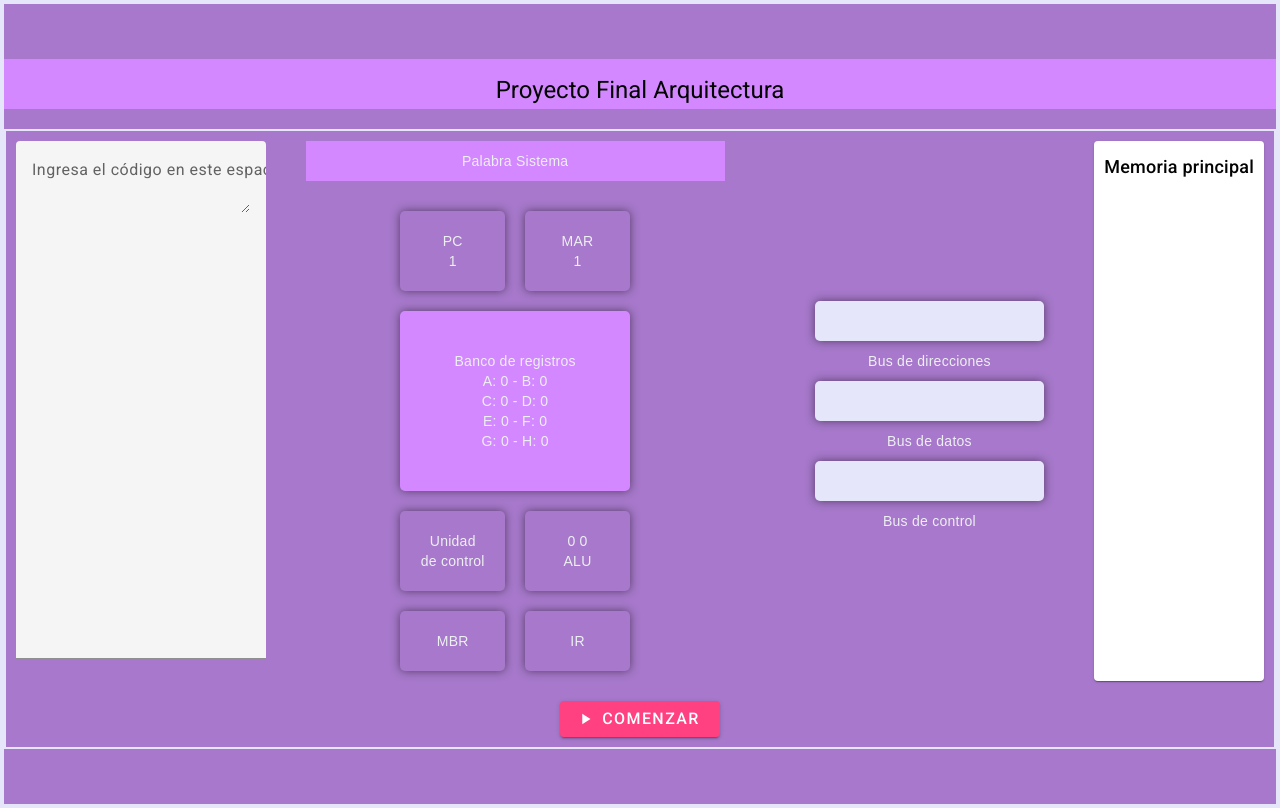
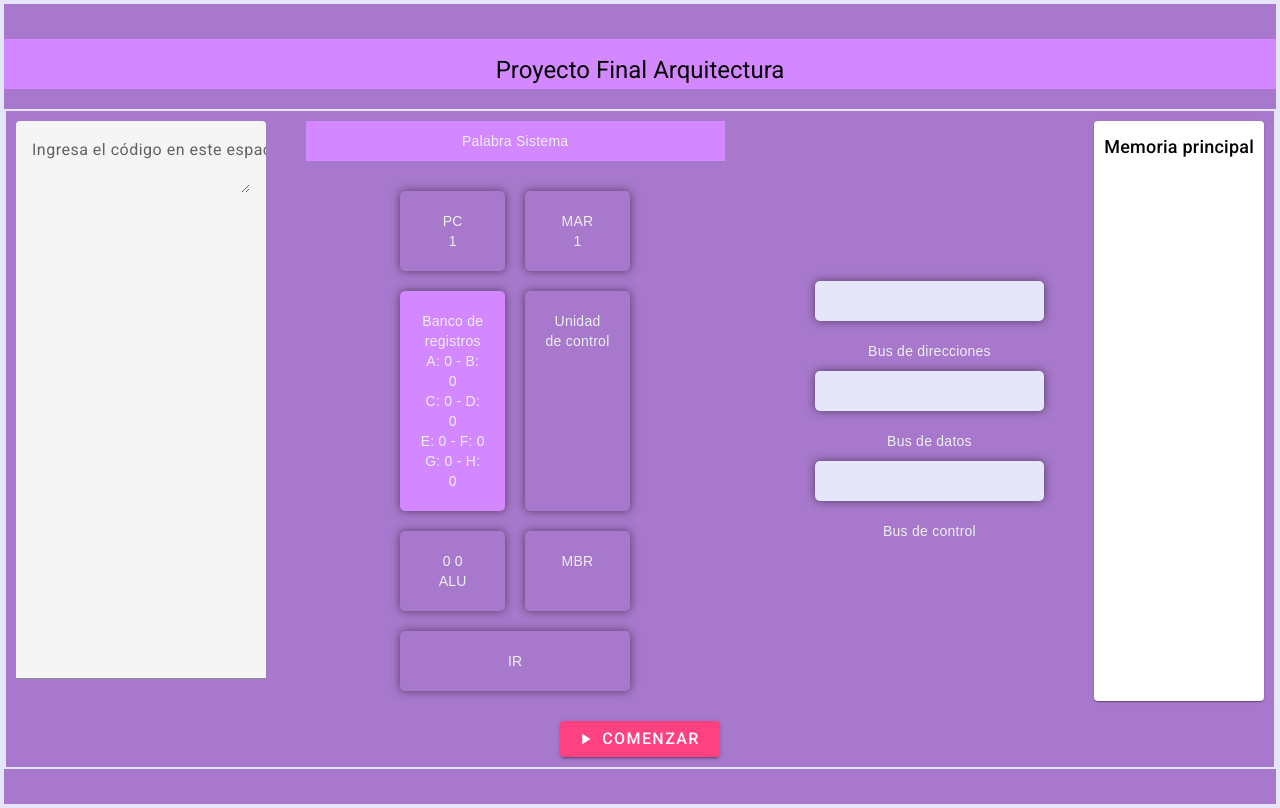
Before and after one commit to juandiramu/ProyectoArquitectura, an Angular app: page / in a window 1280 px wide. Built offline with nearby package versions, Linux system fonts and the light colour scheme.

Commit message:
Actualización

```diff
--- a/src/app/app.component.css
+++ b/src/app/app.component.css
@@ -24,7 +24,7 @@ header {
   height: 20px;
 }
 
-.container__body {
+.main-container {
   background-color: #a778cb;
   border: solid 2px #e6e6fa;
   height: auto;
@@ -33,24 +33,24 @@ header {
   box-sizing: border-box;
 }
 
-.container__body__principal {
+.input-container {
   display: flex;
   flex-wrap: wrap;
   justify-content: space-around;
 }
 
-.container__body__principal__input {
+.input-field {
   width: 20%;
 }
 
-.container__body__principal__center {
+.status-container {
   display: flex;
   flex-direction: column;
   align-items: center;
   flex: 1;
 }
 
-.system_word {
+.system-message {
   background-color: #d388ff;
   padding: 10px;
   margin-bottom: 20px;
@@ -58,19 +58,20 @@ header {
   width: 80%;
 }
 
-.container__body__principal__center__down {
+.system-status {
   display: flex;
   flex-wrap: wrap;
   justify-content: space-around;
   width: 50%;
 }
 
-.PC,
-.MAR,
-.container__body__principal__center__UC,
-.container__body__principal__center__ALU,
-.container__body__principal__center__MBR,
-.container__body__principal__center__IR {
+.program-counter,
+.memory-address-register,
+.general-purpose-registers,
+.control-unit,
+.arithmetic-logic-unit,
+.memory-buffer-register,
+.instruction-register {
   flex: 1;
   margin: 10px;
   padding: 20px;
@@ -80,18 +81,16 @@ header {
   box-shadow: 0 0 10px rgba(0, 0, 0, 0.5);
 }
 
-.container__body__principal__center__AG {
-  flex: 1;
-  margin: 10px;
-  padding: 40px;
-  text-align: center;
-  color: #ecf0f1;
-  border-radius: 5px;
-  box-shadow: 0 0 10px rgba(0, 0, 0, 0.5);
+.general-purpose-registers {
   background-color: #d388ff;
 }
 
-.container__body__principal__buses {
+.active-processor-element {
+  border: 2px solid #f890e5;
+  box-shadow: 0px 0px 11px 0px #f80bdc;
+}
+
+.buses-container {
   display: flex;
   justify-content: center;
   flex-direction: column;
@@ -101,9 +100,9 @@ header {
   margin-top: 150px;
 }
 
-.directions,
-.data,
-.control {
+.address-bus,
+.data-bus,
+.control-bus {
   flex: 1;
   margin: 10px;
   padding: 20px;
@@ -114,25 +113,20 @@ header {
   background-color: #e6e6fa;
 }
 
-.bus_name {
+.bus-name {
   color: #ecf0f1;
   margin-top: 10px;
   display: flex;
   justify-content: center;
 }
 
-.elemento__procesador__activo {
-  border: 2px solid #f890e5;
-  box-shadow: 0px 0px 11px 0px #f80bdc;
-}
-
-.footer_button {
+.footer-container {
   margin-top: 20px;
   width: 100%;
   text-align: center;
 }
 
-.header__button {
+.start-button {
   background-color: #e74c3c;
   color: #ecf0f1;
   padding: 10px 20px;
@@ -141,11 +135,11 @@ header {
   font-size: 16px;
 }
 
-.container__body__principal__card {
+.memory-card {
   color: #030303;
 }
 
-.text_memory{
+.memory-text {
   font-size: 18px;
   padding: 10px;
 }
--- a/src/app/app.component.html
+++ b/src/app/app.component.html
@@ -14,40 +14,40 @@
     <h1>Proyecto Final Arquitectura</h1>
   </header>
 
-  <div class="container__body">
-    <div class="container__body__principal">
-      <mat-form-field class="container__body__principal__input">
-        <mat-label>Ingresa el código en este espacio.</mat-label>
+  <div class="main-container">
+    <div class="input-container">
+      <mat-form-field class="input-field">
+        <mat-label class="input-label">Ingresa el código en este espacio.</mat-label>
         <textarea matInput [(ngModel)]="addedInstructions"></textarea>
       </mat-form-field>
 
-      <div class="container__body__principal__center">
-        <div class="system_word">{{error}}</div>
-        <div class="container__body__principal__center__down">
-          <div class="PC">
+      <div class="status-container">
+        <div class="system-message">{{error}}</div>
+        <div class="system-status">
+          <div class="program-counter">
             PC <br>
             {{PC+1}}
           </div>
-          <div class="MAR">
+          <div class="memory-address-register">
             MAR <br>
             {{MAR+1}}
           </div>
-          <div class="container__body__principal__center__AG"
-            [ngClass]="{'elemento__procesador__activo': almacenGeneralEstaActivo}">
+          <div class="general-purpose-registers"
+            [ngClass]="{'active-processor-element': registerBankIsActive}">
             <div>
               Banco de registros <br>
-              <div class="text_bank_registers">
-                A: {{registerBanck.A}} - B: {{registerBanck.B}} <br>
-                C: {{registerBanck.C}} - D: {{registerBanck.D}} <br>
-                E: {{registerBanck.E}} - F: {{registerBanck.F}} <br>
-                G: {{registerBanck.G}} - H: {{registerBanck.H}}
+              <div class="register-values">
+                A: {{registerBank.A}} - B: {{registerBank.B}} <br>
+                C: {{registerBank.C}} - D: {{registerBank.D}} <br>
+                E: {{registerBank.E}} - F: {{registerBank.F}} <br>
+                G: {{registerBank.G}} - H: {{registerBank.H}}
               </div>
             </div>
           </div>
-          <div class="container__body__principal__center__UC">
+          <div class="control-unit">
             Unidad de control
           </div>
-          <div class="container__body__principal__center__ALU">
+          <div class="arithmetic-logic-unit">
             <div>
               <div>
                 <span>{{ALU.operand1}} </span>  {{ALU.operation}}  <span> {{ALU.operand2}}</span>
@@ -55,34 +55,28 @@
               ALU
             </div>
           </div>
-          <div class="container__body__principal__center__MBR">
+          <div class="memory-buffer-register">
             MBR <br>
             {{MBR}}
           </div>
-          <div class="container__body__principal__center__IR">
+          <div class="instruction-register">
             IR <br>
             {{IR}}
           </div>
         </div>
       </div>
 
-      <div class="container__body__principal__buses">
-        <div class="buses__container">
-          <div class="directions" [ngClass]="{'elemento__procesador__activo': busDireccionesEstaActivo}"></div>
-          <div class="bus_name">Bus de direcciones</div>
-        </div>
-        <div>
-          <div class="data" [ngClass]="{'elemento__procesador__activo': busDatosEstaActivo}"></div>
-          <div class="bus_name">Bus de datos</div>
-        </div>
-        <div>
-          <div class="control" [ngClass]="{'elemento__procesador__activo': busControlEstaActivo}"></div>
-          <div class="bus_name">Bus de control</div>
-        </div>
+      <div class="buses-container">
+        <div class="address-bus" [ngClass]="{'active-processor-element': addressBusIsActive}"></div>
+        <div class="bus-name">Bus de direcciones</div>
+        <div class="data-bus" [ngClass]="{'active-processor-element': dataBusIsActive}"></div>
+        <div class="bus-name">Bus de datos</div>
+        <div class="control-bus" [ngClass]="{'active-processor-element': controlBusIsActive}"></div>
+        <div class="bus-name">Bus de control</div>
       </div>
 
-      <mat-card class="container__body__principal__card">
-        <mat-card-title class="text_memory">Memoria principal</mat-card-title>
+      <mat-card class="memory-card">
+        <mat-card-title class="memory-text">Memoria principal</mat-card-title>
         <mat-card-content>
           <div *ngFor="let instruccion of memory.positions; index as index">
             {{index+1}} - {{instruccion}}
@@ -91,9 +85,9 @@
       </mat-card>
     </div>
 
-    <footer class="footer_button">
-      <button class="header__button" mat-raised-button color="accent" (click)="LoadAndRunInstructions()"
-        [disabled]="!habilitarBtnEjecutar">
+    <footer class="footer-container">
+      <button class="start-button" mat-raised-button color="accent" (click)="LoadAndRunInstructions()"
+        [disabled]="!enableRunButton">
         <mat-icon>play_arrow</mat-icon>COMENZAR
       </button>
     </footer>
--- a/src/app/app.component.ts
+++ b/src/app/app.component.ts
@@ -1,14 +1,13 @@
 import { Component } from '@angular/core';
+import { ProcessorElements } from './Enums/Elements';
+import { VariableInstruction } from './Enums/InstructionVariable';
+import { OperationInstruction } from './Enums/OperationInstruction';
+import { States } from './Enums/States';
 import { Instruction } from './Models/Instruction';
-import { ALU } from './Models/alu';
 import { Memory } from './Models/Memory';
 import { RegisterBanck } from './Models/RegisterBanck';
-import { ProcessorElements } from './Enums/Elements';
+import { ALU } from './Models/alu';
 import { ExecuteTaskService } from './Services/EecuteTaskService';
-import { States } from './Enums/States';
-import { OperationInstruction } from './Enums/OperationInstruction';
-import { VariableInstruction } from './Enums/InstructionVariable';
-import { ThisReceiver } from '@angular/compiler';
 
 @Component({
   selector: 'app-root',
@@ -16,11 +15,10 @@ import { ThisReceiver } from '@angular/compiler';
   styleUrls: ['./app.component.css'],
 })
 export class AppComponent {
-
   addedInstructions: string = '';
   activeElement: ProcessorElements;
   computerState: States;
-  error : string = 'Palabra Sistema'
+  error: string = 'Palabra Sistema';
 
   PC: number = 0;
   MAR: number = 0;
@@ -28,7 +26,7 @@ export class AppComponent {
   IR: Instruction | undefined;
   ALU: ALU = new ALU();
   memory: Memory = new Memory();
-  registerBanck: RegisterBanck = new RegisterBanck();
+  registerBank: RegisterBanck = new RegisterBanck();
 
   constructor(private executeTaskService: ExecuteTaskService) {
     this.computerState = States.SIN_INICIAR;
@@ -56,50 +54,50 @@ export class AppComponent {
   private async ExecuteSavedInstructions() {
     await this.executeTaskService.ExecuteTaskAfterTime(() => {
       this.activeElement = ProcessorElements.PC;
-    })
+    });
     await this.executeTaskService.ExecuteTaskAfterTime(() => {
       this.activeElement = ProcessorElements.MAR;
-    })
+    });
     await this.executeTaskService.ExecuteTaskAfterTime(() => {
       this.MAR = this.PC;
-    })
+    });
     await this.executeTaskService.ExecuteTaskAfterTime(() => {
       this.activeElement = ProcessorElements.BUS_CONTROL;
-    })
+    });
     await this.executeTaskService.ExecuteTaskAfterTime(() => {
       this.activeElement = ProcessorElements.BUS_DIRECCIONES;
-    })
+    });
     await this.executeTaskService.ExecuteTaskAfterTime(() => {
       this.activeElement = ProcessorElements.MEMORIA;
-    })
+    });
     await this.executeTaskService.ExecuteTaskAfterTime(() => {
       this.activeElement = ProcessorElements.BUS_DATOS;
-    })
+    });
     await this.executeTaskService.ExecuteTaskAfterTime(() => {
       this.activeElement = ProcessorElements.MBR;
-    })
+    });
     await this.executeTaskService.ExecuteTaskAfterTime(() => {
       this.MBR = this.memory.GetInstruction(this.PC);
-    })
+    });
     await this.executeTaskService.ExecuteTaskAfterTime(() => {
       this.activeElement = ProcessorElements.IR;
-    })
+    });
     await this.executeTaskService.ExecuteTaskAfterTime(() => {
       this.IR = this.MBR;
-    })
+    });
     await this.executeTaskService.ExecuteTaskAfterTime(() => {
       this.activeElement = ProcessorElements.UNIDAD_CONTROL;
-    })
+    });
     await this.executeTaskService.ExecuteTaskAfterTime(async () => {
       await this.ExecuteInstruction();
-    })
+    });
     await this.executeTaskService.ExecuteTaskAfterTime(() => {
       this.activeElement = ProcessorElements.UNIDAD_CONTROL;
-    })
+    });
     if (this.LineToExecute()) {
       this.ExecuteSavedInstructions();
       this.PC++;
-    }else{
+    } else {
       this.computerState = States.SIN_INICIAR;
     }
   }
@@ -109,202 +107,276 @@ export class AppComponent {
       return;
     }
     const operacion = this.IR.operation;
-    const operando1: number | VariableInstruction | undefined = this.IR.eperand1;
-    const operando2: number | VariableInstruction | undefined = this.IR.operand2;
-    const operando3: number | VariableInstruction | undefined = this.IR.operand3;
+    const operando1: number | VariableInstruction | undefined =
+      this.IR.eperand1;
+    const operando2: number | VariableInstruction | undefined =
+      this.IR.operand2;
+    const operando3: number | VariableInstruction | undefined =
+      this.IR.operand3;
 
     switch (operacion) {
       case OperationInstruction.LOAD:
         await this.LoadInstruction(operando1, operando2);
         break;
       case OperationInstruction.ADD:
-        await this.MathInstruction(OperationInstruction.ADD, operando1, operando2, operando3);
+        await this.MathInstruction(
+          OperationInstruction.ADD,
+          operando1,
+          operando2,
+          operando3
+        );
         break;
       case OperationInstruction.SUB:
-        await this.MathInstruction(OperationInstruction.SUB, operando1, operando2, operando3);
+        await this.MathInstruction(
+          OperationInstruction.SUB,
+          operando1,
+          operando2,
+          operando3
+        );
         break;
       case OperationInstruction.MUL:
-        await this.MathInstruction(OperationInstruction.MUL, operando1, operando2, operando3);
+        await this.MathInstruction(
+          OperationInstruction.MUL,
+          operando1,
+          operando2,
+          operando3
+        );
         break;
       case OperationInstruction.DIV:
-        await this.MathInstruction(OperationInstruction.DIV, operando1, operando2, operando3);
+        await this.MathInstruction(
+          OperationInstruction.DIV,
+          operando1,
+          operando2,
+          operando3
+        );
         break;
       case OperationInstruction.MOVE:
         await this.MoveInstruction(operando1, operando2);
         break;
       default:
-        this.error = "Operación incorrecta"
+        this.error = 'Operación incorrecta';
         break;
     }
   }
 
-  private async LoadInstruction( numero: number | VariableInstruction | undefined, variableAGuardar: number | VariableInstruction | undefined): Promise<void> {
+  private async LoadInstruction(
+    numero: number | VariableInstruction | undefined,
+    variableAGuardar: number | VariableInstruction | undefined
+  ): Promise<void> {
     if (variableAGuardar == undefined || numero == undefined) {
-      this.error = "Variable no existe"
+      this.error = 'Variable no existe';
       return;
     }
     await this.executeTaskService.ExecuteTaskAfterTime(() => {
       this.activeElement = ProcessorElements.BANCO_REGISTROS;
-    })
+    });
     await this.executeTaskService.ExecuteTaskAfterTime(() => {
-      switch(variableAGuardar) {
+      switch (variableAGuardar) {
         case VariableInstruction.A:
-          this.registerBanck.A = numero;
+          this.registerBank.A = numero;
           break;
         case VariableInstruction.B:
-          this.registerBanck.B = numero;
+          this.registerBank.B = numero;
           break;
         case VariableInstruction.C:
-          this.registerBanck.C = numero;
+          this.registerBank.C = numero;
           break;
         case VariableInstruction.D:
-          this.registerBanck.D = numero;
+          this.registerBank.D = numero;
           break;
         case VariableInstruction.E:
-          this.registerBanck.E = numero;
+          this.registerBank.E = numero;
           break;
         case VariableInstruction.F:
-          this.registerBanck.F = numero;
+          this.registerBank.F = numero;
           break;
         case VariableInstruction.G:
-          this.registerBanck.G = numero;
+          this.registerBank.G = numero;
           break;
         case VariableInstruction.H:
-          this.registerBanck.H = numero;
+          this.registerBank.H = numero;
           break;
         default:
-          this.error = "Variable no existe"
+          this.error = 'Variable no existe';
           break;
       }
-    })
+    });
   }
 
-  private async MathInstruction(tipoOperacion: OperationInstruction, primeraVariable: number | VariableInstruction | undefined, segundaVariable: number | VariableInstruction | undefined, variableDestino: number | VariableInstruction | undefined): Promise<void> {
+  private async MathInstruction(
+    tipoOperacion: OperationInstruction,
+    primeraVariable: number | VariableInstruction | undefined,
+    segundaVariable: number | VariableInstruction | undefined,
+    variableDestino: number | VariableInstruction | undefined
+  ): Promise<void> {
     if (primeraVariable == undefined || segundaVariable == undefined) {
-      this.error = "Variable no definida";
+      this.error = 'Variable no definida';
     }
-    if(variableDestino == undefined){
+    if (variableDestino == undefined) {
       variableDestino = segundaVariable;
     }
-    switch(variableDestino) {
+    switch (variableDestino) {
       case VariableInstruction.A:
-        this.registerBanck.A = await this.AluInstruction(tipoOperacion, primeraVariable, segundaVariable);
+        this.registerBank.A = await this.AluInstruction(
+          tipoOperacion,
+          primeraVariable,
+          segundaVariable
+        );
         break;
       case VariableInstruction.B:
-        this.registerBanck.B = await this.AluInstruction(tipoOperacion, primeraVariable, segundaVariable);
+        this.registerBank.B = await this.AluInstruction(
+          tipoOperacion,
+          primeraVariable,
+          segundaVariable
+        );
         break;
       case VariableInstruction.C:
-        this.registerBanck.C = await this.AluInstruction(tipoOperacion, primeraVariable, segundaVariable);
+        this.registerBank.C = await this.AluInstruction(
+          tipoOperacion,
+          primeraVariable,
+          segundaVariable
+        );
         break;
       case VariableInstruction.D:
-        this.registerBanck.D = await this.AluInstruction(tipoOperacion, primeraVariable, segundaVariable);
+        this.registerBank.D = await this.AluInstruction(
+          tipoOperacion,
+          primeraVariable,
+          segundaVariable
+        );
         break;
       case VariableInstruction.E:
-        this.registerBanck.E = await this.AluInstruction(tipoOperacion, primeraVariable, segundaVariable);
+        this.registerBank.E = await this.AluInstruction(
+          tipoOperacion,
+          primeraVariable,
+          segundaVariable
+        );
         break;
       case VariableInstruction.F:
-        this.registerBanck.F = await this.AluInstruction(tipoOperacion, primeraVariable, segundaVariable);
+        this.registerBank.F = await this.AluInstruction(
+          tipoOperacion,
+          primeraVariable,
+          segundaVariable
+        );
         break;
       case VariableInstruction.G:
-        this.registerBanck.G = await this.AluInstruction(tipoOperacion, primeraVariable, segundaVariable);
+        this.registerBank.G = await this.AluInstruction(
+          tipoOperacion,
+          primeraVariable,
+          segundaVariable
+        );
         break;
       case VariableInstruction.H:
-        this.registerBanck.H = await this.AluInstruction(tipoOperacion, primeraVariable, segundaVariable);
+        this.registerBank.H = await this.AluInstruction(
+          tipoOperacion,
+          primeraVariable,
+          segundaVariable
+        );
         break;
       default:
-        this.error = "Variable no existe"
+        this.error = 'Variable no existe';
         break;
     }
   }
 
-  private async AluInstruction(operacion: OperationInstruction, operando1: number | VariableInstruction | undefined, operando2: number | VariableInstruction | undefined): Promise<number> {
+  private async AluInstruction(
+    operacion: OperationInstruction,
+    operando1: number | VariableInstruction | undefined,
+    operando2: number | VariableInstruction | undefined
+  ): Promise<number> {
     if (operando1 == undefined || operando2 == undefined) {
-      this.error = "Operandos no válidos"
+      this.error = 'Operandos no válidos';
     }
     await this.executeTaskService.ExecuteTaskAfterTime(() => {
       this.activeElement = ProcessorElements.ALU;
-    })
+    });
     await this.executeTaskService.ExecuteTaskAfterTime(() => {
       this.activeElement = ProcessorElements.BANCO_REGISTROS;
-    })
+    });
     const numero1 = this.GetRegisterBank(operando1);
     const numero2 = this.GetRegisterBank(operando2);
-    const resultadoOperacion = this.ALU.RunOperation(operacion, numero1, numero2);
-    if(this.ALU.error != ''){
+    const resultadoOperacion = this.ALU.RunOperation(
+      operacion,
+      numero1,
+      numero2
+    );
+    if (this.ALU.error != '') {
       this.error = this.ALU.error;
     }
     return resultadoOperacion;
   }
 
-  private GetRegisterBank(variableAObtener: number | VariableInstruction | undefined) {
+  private GetRegisterBank(
+    variableAObtener: number | VariableInstruction | undefined
+  ) {
     if (variableAObtener == undefined) {
-      this.error = "Variable no existe";
+      this.error = 'Variable no existe';
       return 0;
     }
-    switch(variableAObtener) {
+    switch (variableAObtener) {
       case VariableInstruction.A:
-        return this.registerBanck.A;
+        return this.registerBank.A;
       case VariableInstruction.B:
-        return this.registerBanck.B;
+        return this.registerBank.B;
       case VariableInstruction.C:
-        return this.registerBanck.C;
+        return this.registerBank.C;
       case VariableInstruction.D:
-        return this.registerBanck.D;
+        return this.registerBank.D;
       case VariableInstruction.E:
-        return this.registerBanck.E;
+        return this.registerBank.E;
       case VariableInstruction.F:
-        return this.registerBanck.F;
+        return this.registerBank.F;
       case VariableInstruction.G:
-        return this.registerBanck.G;
+        return this.registerBank.G;
       case VariableInstruction.H:
-        return this.registerBanck.H;
+        return this.registerBank.H;
       default:
-        this.error = "Variable no existe";
+        this.error = 'Variable no existe';
         return variableAObtener;
     }
   }
 
-  private async MoveInstruction(variableOrigen: number | VariableInstruction | undefined, variableDestino: number | VariableInstruction | undefined): Promise<void> {
+  private async MoveInstruction(
+    variableOrigen: number | VariableInstruction | undefined,
+    variableDestino: number | VariableInstruction | undefined
+  ): Promise<void> {
     if (variableOrigen == undefined || variableDestino == undefined) {
-      this.error = "Variable no existe";
+      this.error = 'Variable no existe';
     }
     await this.executeTaskService.ExecuteTaskAfterTime(() => {
       this.activeElement = ProcessorElements.BANCO_REGISTROS;
-    })
-    switch(variableDestino) {
+    });
+    switch (variableDestino) {
       case VariableInstruction.A:
-        this.registerBanck.A = this.GetRegisterBank(variableOrigen);
+        this.registerBank.A = this.GetRegisterBank(variableOrigen);
         break;
       case VariableInstruction.B:
-        this.registerBanck.B = this.GetRegisterBank(variableOrigen);
+        this.registerBank.B = this.GetRegisterBank(variableOrigen);
         break;
       case VariableInstruction.C:
-        this.registerBanck.C = this.GetRegisterBank(variableOrigen);
+        this.registerBank.C = this.GetRegisterBank(variableOrigen);
         break;
       case VariableInstruction.D:
-        this.registerBanck.D = this.GetRegisterBank(variableOrigen);
+        this.registerBank.D = this.GetRegisterBank(variableOrigen);
         break;
       case VariableInstruction.E:
-        this.registerBanck.E = this.GetRegisterBank(variableOrigen);
+        this.registerBank.E = this.GetRegisterBank(variableOrigen);
         break;
       case VariableInstruction.F:
-        this.registerBanck.F = this.GetRegisterBank(variableOrigen);
+        this.registerBank.F = this.GetRegisterBank(variableOrigen);
         break;
       case VariableInstruction.G:
-        this.registerBanck.G = this.GetRegisterBank(variableOrigen);
+        this.registerBank.G = this.GetRegisterBank(variableOrigen);
         break;
       case VariableInstruction.H:
-        this.registerBanck.H = this.GetRegisterBank(variableOrigen);
+        this.registerBank.H = this.GetRegisterBank(variableOrigen);
         break;
       default:
-        this.error = "Variable no existe";
+        this.error = 'Variable no existe';
         break;
     }
   }
 
-
-
-  get habilitarBtnEjecutar(): boolean {
+  get enableRunButton(): boolean {
     return this.computerState == States.SIN_INICIAR;
   }
 
@@ -328,7 +400,7 @@ export class AppComponent {
     return this.activeElement == ProcessorElements.ALU;
   }
 
-  get almacenGeneralEstaActivo(): boolean {
+  get registerBankIsActive(): boolean {
     return this.activeElement == ProcessorElements.BANCO_REGISTROS;
   }
 
@@ -348,16 +420,15 @@ export class AppComponent {
     return this.activeElement == ProcessorElements.IR;
   }
 
-  get busDatosEstaActivo(): boolean {
+  get dataBusIsActive(): boolean {
     return this.activeElement == ProcessorElements.BUS_DATOS;
   }
 
-  get busDireccionesEstaActivo(): boolean {
+  get addressBusIsActive(): boolean {
     return this.activeElement == ProcessorElements.BUS_DIRECCIONES;
   }
 
-  get busControlEstaActivo(): boolean {
+  get controlBusIsActive(): boolean {
     return this.activeElement == ProcessorElements.BUS_CONTROL;
   }
-
 }
```
